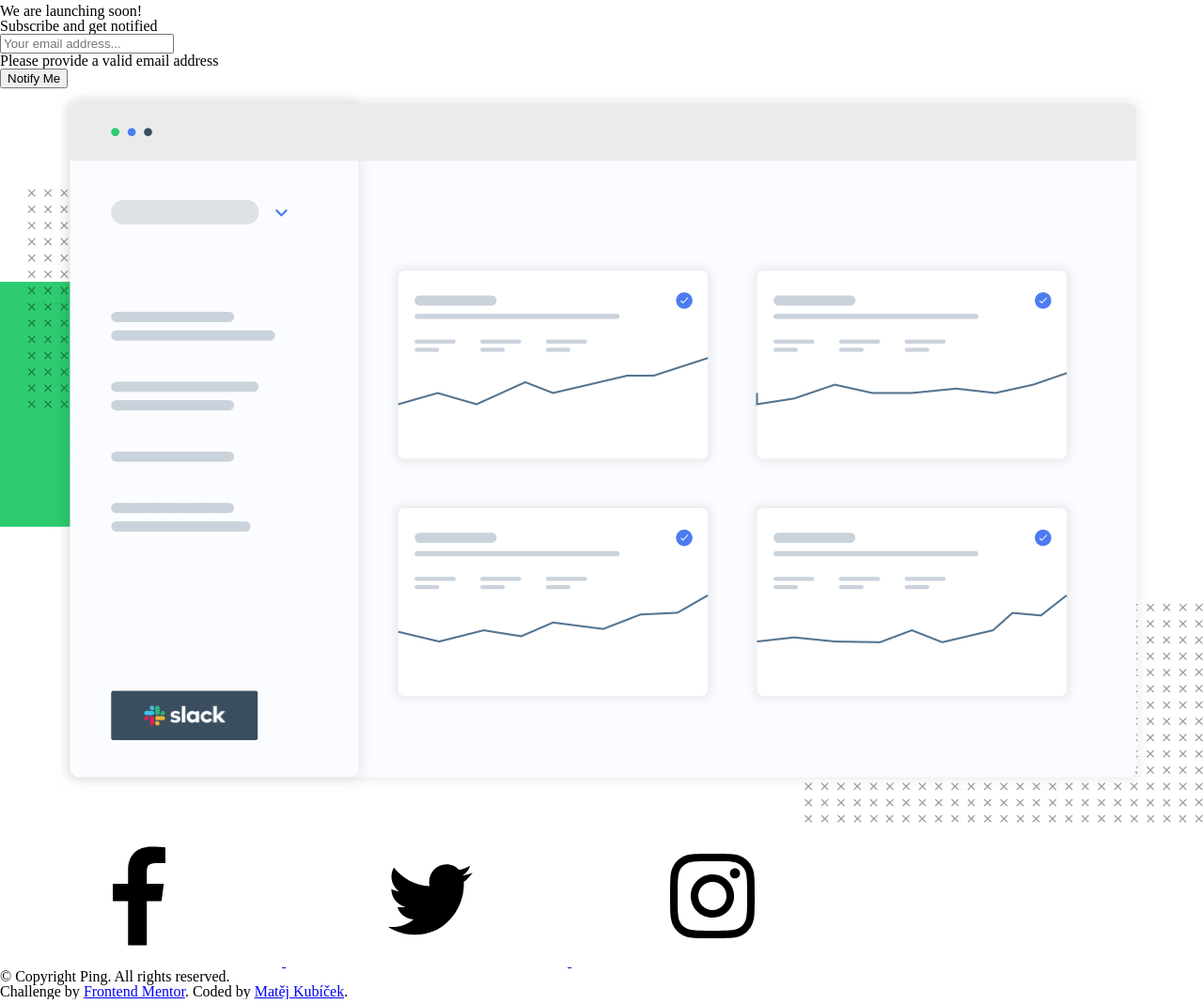
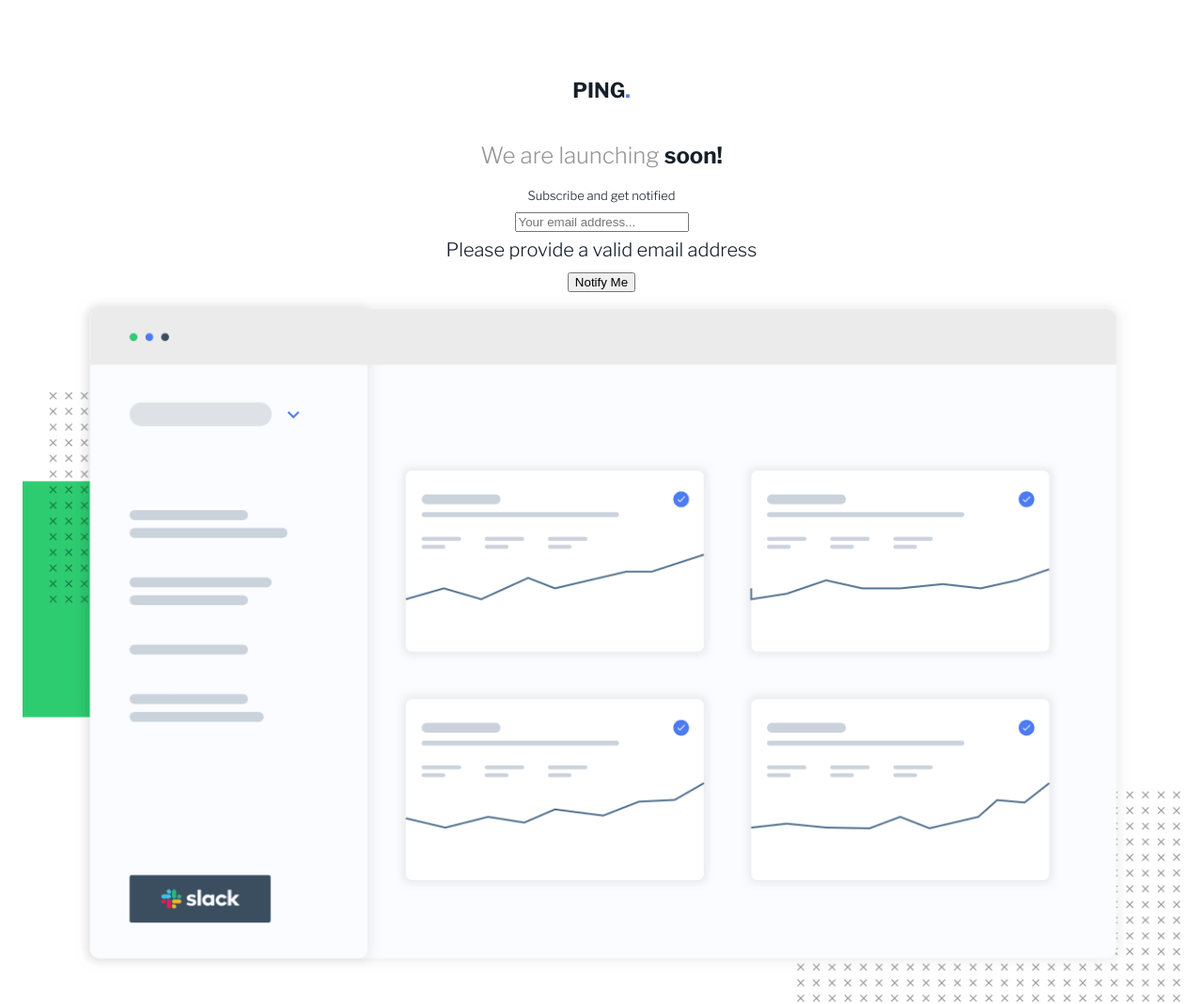
Before and after one commit to matejkubicek/Ping, a website: page index.html in a window 1280 px wide. Shown: the part 25-1094 px from the top of the page at 94% size. Drawn offline with nearby package versions, Linux system fonts and the light colour scheme; files that its build step writes are made by us from their sources.

Commit message:
CSS - main-info, icon-bar, footer

```diff
--- a/index.html
+++ b/index.html
@@ -10,35 +10,18 @@
   <link rel="icon" type="image/png" sizes="32x32" href="./images/favicon-32x32.png">
   <!-- Fonts -->
   <link href="https://fonts.googleapis.com/css?family=Libre+Franklin:300,600,700&display=swap" rel="stylesheet">
-  <!-- font-family: 'Libre Franklin', sans-serif; -->
   <!-- jQuery -->
-  <script
-  src="https://code.jquery.com/jquery-3.4.1.min.js"
-  integrity="sha256-CSXorXvZcTkaix6Yvo6HppcZGetbYMGWSFlBw8HfCJo="
-  crossorigin="anonymous"></script>
+  <script src="https://code.jquery.com/jquery-3.4.1.min.js"
+    integrity="sha256-CSXorXvZcTkaix6Yvo6HppcZGetbYMGWSFlBw8HfCJo=" crossorigin="anonymous"></script>
   <!-- Stylesheet -->
   <link rel="stylesheet" href="./css/style.css">
-  <!-- Feel free to remove these styles or customise in your own stylesheet 👍 -->
-  <style>
-    .attribution {
-      font-size: 11px;
-      text-align: center;
-    }
-
-    .attribution a {
-      color: hsl(228, 45%, 44%);
-    }
-  </style>
 </head>
 
 <body>
 
-  <header class="site-header">
-    <img class="site-header__logo" src="./images/logo.svg" alt="Brand logo - PING">
-  </header>
-
   <main class="main-info">
-    <h1 class="main-info__heading">We are launching <span>soon!</span></h1>
+    <h1 class="main-info__heading">PING<span>.</span></h1>
+    <h2 class="main-info__subheading">We are launching <span>soon!</span></h2>
     <p class="main-info__text">Subscribe and get notified</p>
     <form method="post" id="subscribe-form" name="subscribe-form" class="subscribe-form">
       <input type="email" value="" name="email" class="" id="subscribe-form__email" placeholder="Your email address..."
@@ -71,11 +54,11 @@
   </div>
 
   <footer class="footer">
-    <p class="footer__text">&copy; Copyright Ping. All rights reserved.</p>
+    <p>&copy; Copyright Ping. All rights reserved.</p>
   </footer>
 
   <div class="develop-footer">
-    <p class="develop-footer__text">
+    <p>
       Challenge by <a class="develop-footer__link" href="https://www.frontendmentor.io?ref=challenge"
         target="_blank">Frontend Mentor</a>.
       Coded by <a class="develop-footer__link" href="https://www.frontendmentor.io/profile/matejkubicek"
--- a/scss/base/_global.scss
+++ b/scss/base/_global.scss
@@ -0,0 +1,3 @@
+body {
+  padding: 1.5rem;
+}
--- a/scss/base/_typography.scss
+++ b/scss/base/_typography.scss
@@ -0,0 +1,7 @@
+body {
+  font-size: 125%;
+  font-family: $font-body;
+  line-height: 1.6;
+  color: $clr-dark-blue;
+  background-color: #fff;
+}
--- a/scss/components/_footer.scss
+++ b/scss/components/_footer.scss
@@ -0,0 +1,21 @@
+.footer {
+  font-size: 0.6em;
+  text-align: center;
+  color: $clr-gray;
+  padding: 0 2em 3em;
+}
+
+.develop-footer {
+  font-size: 0.5em;
+  text-align: center;
+  color: $clr-gray;
+  padding: 1em;
+}
+
+.develop-footer__link {
+  text-decoration: none;
+  color: $clr-blue;
+  &:hover {
+    text-decoration: underline;
+  }
+}
--- a/scss/components/_icon-bar.scss
+++ b/scss/components/_icon-bar.scss
@@ -0,0 +1,25 @@
+.icon-bar {
+  text-align: center;
+  padding: 1em 0;
+}
+
+.icon-bar__link {
+  text-decoration: none;
+  display: inline-block;
+  height: 42px;
+}
+
+.icon-bar__icon {
+  fill: $clr-blue;
+  width: 30px;
+  height: 30px;
+  border-radius: 100%;
+  box-shadow: 0 0 2px $clr-blue;
+  padding: 3px;
+  margin: 0.3em;
+  &:hover {
+    box-shadow: none;
+    background-color: $clr-blue;
+    fill: #fff;
+  }
+}
--- a/scss/components/_main-info.scss
+++ b/scss/components/_main-info.scss
@@ -0,0 +1,32 @@
+.main-info {
+  text-align: center;
+  padding: 4em 0;
+}
+
+.main-info__heading {
+  font-size: 1.1em;
+  font-weight: $fw-bold;
+  margin-bottom: 1.5em;
+  & span {
+    color: $clr-blue;
+  }
+}
+
+.main-info__subheading {
+  font-size: 1.2em;
+  font-weight: $fw-normal;
+  color: $clr-gray;
+  margin-bottom: 0.5em;
+  & span {
+    font-weight: $fw-bold;
+    color: $clr-dark-blue;
+  }
+}
+
+.main-info__text {
+  font-size: 0.65em;
+}
+
+.main-info__img {
+  width: 100%;
+}
--- a/scss/helpers/_variables.scss
+++ b/scss/helpers/_variables.scss
@@ -0,0 +1,14 @@
+// Colors
+$clr-blue: hsl(223, 87%, 63%);
+$clr-pale-blue: hsl(223, 100%, 88%);
+$clr-light-red: hsl(354, 100%, 66%);
+$clr-gray: hsl(0, 0%, 59%);
+$clr-dark-blue: hsl(209, 33%, 12%);
+
+// Font families
+$font-body: ('Libre Franklin'), sans-serif;
+
+// Font weights
+$fw-normal: 300;
+$fw-semi: 600;
+$fw-bold: 700;
--- a/scss/style.scss
+++ b/scss/style.scss
@@ -13,7 +13,6 @@
 @import "base/global";
 
 // Components
-@import "components/site-header";
 @import "components/main-info";
 @import "components/icon-bar";
 @import "components/footer";
```
Also changed, not shown: css/style.css (added), scss/components/_site-header.scss (deleted).
